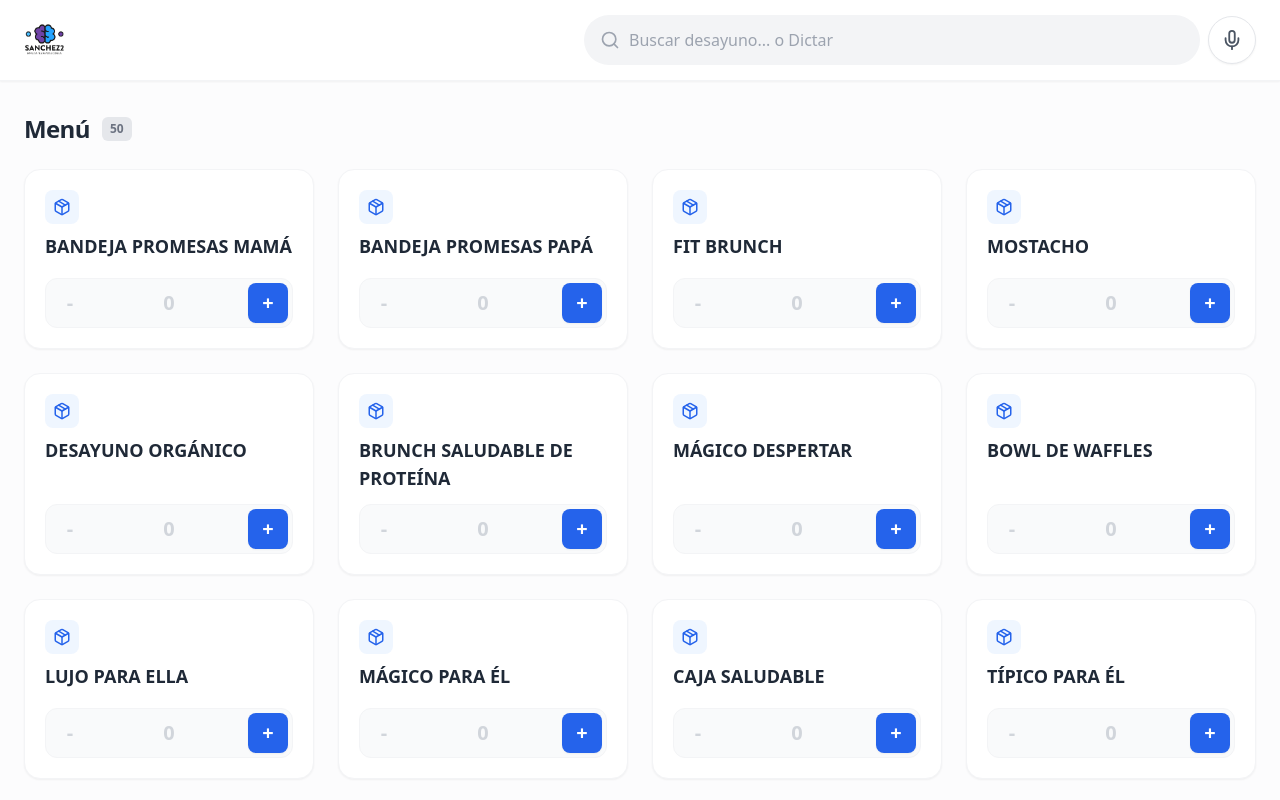
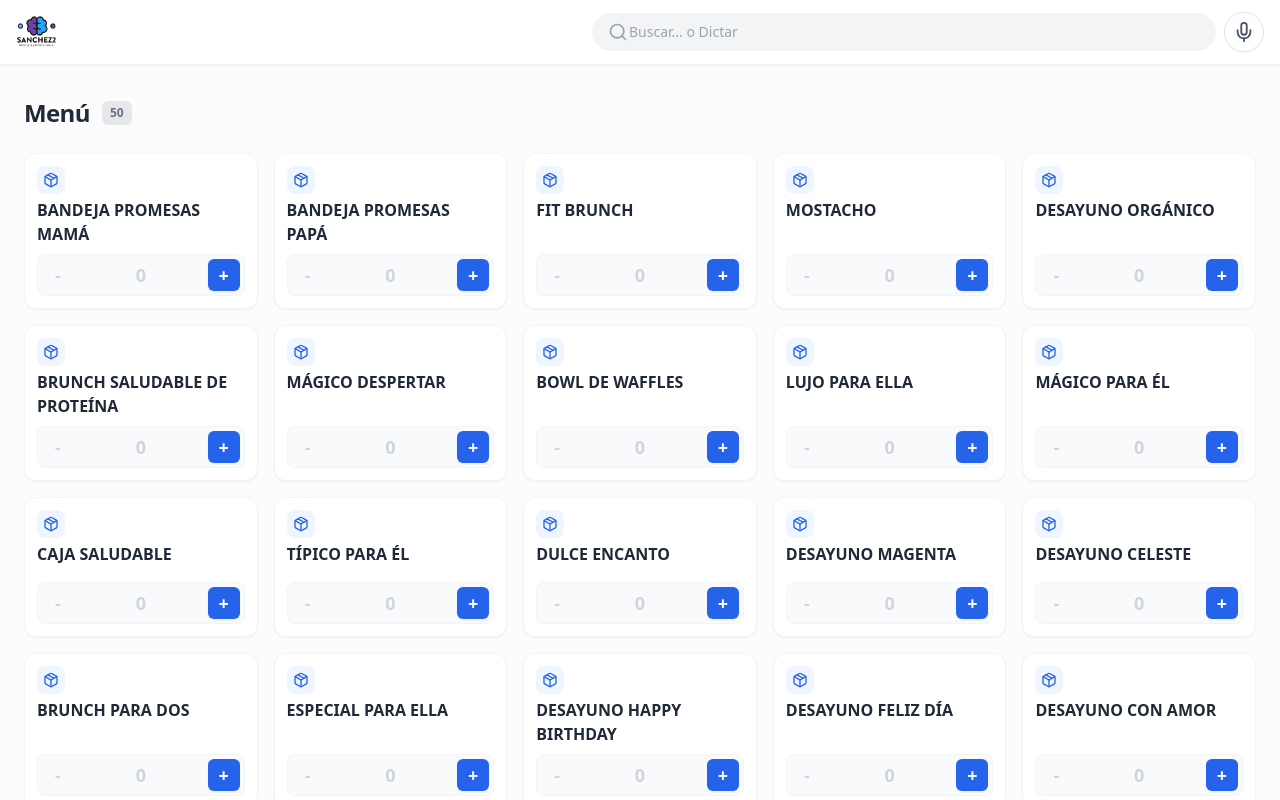
Before and after one commit to SANCHEZ2CO/macrosoft, a React (Vite) app: page / in a window 1280 px wide. Shown: the top 800 px of the page. Built offline with nearby package versions, Linux system fonts and the light colour scheme.

Commit message:
Feat: Upgrade App with Cart Modal, PDF Reports, and Compact UI

```diff
--- a/package.json
+++ b/package.json
@@ -10,6 +10,8 @@
     "preview": "vite preview"
   },
   "dependencies": {
+    "jspdf": "^3.0.4",
+    "jspdf-autotable": "^5.0.2",
     "lucide-react": "^0.555.0",
     "react": "^19.2.0",
     "react-dom": "^19.2.0",
--- a/src/App.jsx
+++ b/src/App.jsx
@@ -3,7 +3,9 @@ import 'regenerator-runtime/runtime';
 import SpeechRecognition, { useSpeechRecognition } from 'react-speech-recognition';
 import stringSimilarity from 'string-similarity';
 import { menuData } from './data/menuData';
-import { ShoppingCart, ChefHat, Search, ArrowLeft, Trash2, Mic, MicOff, CheckCircle, Package, Loader2, AlertTriangle, X } from 'lucide-react';
+import { ShoppingCart, ChefHat, Search, ArrowLeft, Trash2, Mic, MicOff, CheckCircle, Package, Loader2, AlertTriangle, X, FileText, List } from 'lucide-react';
+import jsPDF from 'jspdf';
+import autoTable from 'jspdf-autotable';
 
 // URL del Logo (Cámbiala aquí una sola vez)
 const BRAND_LOGO = "/logo.png";
@@ -62,12 +64,85 @@ const ConfirmationModal = ({ isOpen, onClose, onConfirm, title, message }) => {
     );
 };
 
+// --- COMPONENTE MODAL DE CARRITO (HU-006) ---
+const CartModal = ({ isOpen, onClose, cart, menuData, onAdd, onRemove, onClear, onConfirm }) => {
+    if (!isOpen) return null;
+
+    const cartItems = Object.entries(cart).map(([id, qty]) => {
+        const product = menuData.find(p => p.id === id);
+        return product ? { ...product, qty } : null;
+    }).filter(Boolean);
+
+    return (
+        <div className="fixed inset-0 z-[60] flex items-center justify-center p-4 animate-in fade-in duration-200">
+            <div className="absolute inset-0 bg-black/60 backdrop-blur-sm" onClick={onClose}></div>
+            <div className="relative bg-white rounded-2xl shadow-2xl w-full max-w-lg flex flex-col max-h-[85vh] animate-in slide-in-from-bottom-10 duration-300">
+
+                {/* Header */}
+                <div className="p-4 border-b border-gray-100 flex justify-between items-center bg-gray-50 rounded-t-2xl">
+                    <h3 className="text-lg font-bold text-gray-800 flex items-center gap-2">
+                        <ShoppingCart className="text-blue-600" size={20} />
+                        Revisar Pedido
+                    </h3>
+                    <button onClick={onClose} className="p-2 hover:bg-gray-200 rounded-full transition-colors">
+                        <X size={20} className="text-gray-500" />
+                    </button>
+                </div>
+
+                {/* List */}
+                <div className="flex-1 overflow-y-auto p-4 space-y-3">
+                    {cartItems.length === 0 ? (
+                        <div className="text-center py-10 text-gray-400">
+                            <Package size={48} className="mx-auto mb-3 opacity-50" />
+                            <p>El carrito está vacío</p>
+                        </div>
+                    ) : (
+                        cartItems.map(item => (
+                            <div key={item.id} className="flex items-center justify-between bg-white border border-gray-100 p-3 rounded-xl shadow-sm">
+                                <div className="flex-1 min-w-0 pr-4">
+                                    <p className="font-bold text-gray-800 truncate">{item.name}</p>
+                                    <p className="text-xs text-gray-500">ID: {item.id}</p>
+                                </div>
+                                <div className="flex items-center gap-3">
+                                    <button onClick={() => onRemove(item.id)} className="w-8 h-8 flex items-center justify-center bg-gray-100 hover:bg-red-100 text-gray-600 hover:text-red-600 rounded-lg transition-colors font-bold">-</button>
+                                    <span className="w-6 text-center font-bold text-lg">{item.qty}</span>
+                                    <button onClick={() => onAdd(item.id)} className="w-8 h-8 flex items-center justify-center bg-blue-50 hover:bg-blue-100 text-blue-600 rounded-lg transition-colors font-bold">+</button>
+                                </div>
+                            </div>
+                        ))
+                    )}
+                </div>
+
+                {/* Footer */}
+                <div className="p-4 border-t border-gray-100 bg-gray-50 rounded-b-2xl space-y-3">
+                    {cartItems.length > 0 && (
+                        <button
+                            onClick={onClear}
+                            className="w-full py-2 text-red-500 text-sm font-medium hover:bg-red-50 rounded-lg transition-colors flex items-center justify-center gap-2"
+                        >
+                            <Trash2 size={16} /> Vaciar Todo
+                        </button>
+                    )}
+                    <button
+                        onClick={onConfirm}
+                        className="w-full bg-blue-600 hover:bg-blue-700 text-white py-3 rounded-xl font-bold shadow-lg shadow-blue-600/20 flex items-center justify-center gap-2 transform active:scale-95 transition-all"
+                    >
+                        <ChefHat size={20} />
+                        CONFIRMAR Y COCINAR
+                    </button>
+                </div>
+            </div>
+        </div>
+    );
+};
+
 export default function App() {
     const [cart, setCart] = useState({});
     const [searchTerm, setSearchTerm] = useState("");
     const [view, setView] = useState('dashboard');
     const [lastAdded, setLastAdded] = useState(null);
     const [isLoading, setIsLoading] = useState(false);
+    const [isCartOpen, setIsCartOpen] = useState(false); // HU-006
 
     // Estado para el Modal de Confirmación
     const [confirmModal, setConfirmModal] = useState({
@@ -223,6 +298,39 @@ export default function App() {
         }
     };
 
+    // --- HU-007: GENERACIÓN DE PDF ---
+    const handleDownloadPDF = () => {
+        const doc = new jsPDF();
+        const fecha = new Date().toLocaleString();
+
+        // Encabezado
+        doc.setFontSize(18);
+        doc.setTextColor(40);
+        doc.text("Desayunos del Cielo - Reporte de Producción", 14, 22);
+
+        doc.setFontSize(10);
+        doc.setTextColor(100);
+        doc.text(`Generado: ${fecha}`, 14, 30);
+
+        // Tabla
+        const tableData = productionList.map(item => [item.nombre, item.total]);
+
+        autoTable(doc, {
+            head: [['Insumo / Actividad', 'Cantidad Total']],
+            body: tableData,
+            startY: 35,
+            theme: 'striped',
+            headStyles: { fillColor: [41, 128, 185] },
+            styles: { fontSize: 10, cellPadding: 3 },
+        });
+
+        // Pie de página
+        const finalY = doc.lastAutoTable.finalY || 40;
+        doc.text(`Total Desayunos Vendidos: ${totalItems}`, 14, finalY + 10);
+
+        doc.save(`produccion_${Date.now()}.pdf`);
+    };
+
     // --- 3. LÓGICA DE CÁLCULO (KITCHEN) ---
     const productionList = useMemo(() => {
         const ingredientesTotales = {};
@@ -287,7 +395,13 @@ export default function App() {
                             onClick={() => switchView('dashboard')}
                             className="w-full sm:w-auto flex items-center justify-center gap-2 bg-gray-700 hover:bg-gray-600 text-white px-5 py-2.5 rounded-lg transition-all"
                         >
-                            <ArrowLeft size={18} /> Volver / Editar
+                            <ArrowLeft size={18} /> Volver
+                        </button>
+                        <button
+                            onClick={handleDownloadPDF}
+                            className="w-full sm:w-auto flex items-center justify-center gap-2 bg-blue-600 hover:bg-blue-500 text-white px-5 py-2.5 rounded-lg transition-all shadow-lg"
+                        >
+                            <FileText size={18} /> Descargar PDF
                         </button>
                     </header>
 
@@ -326,11 +440,11 @@ export default function App() {
                 </div>
             )}
 
-            {/* VISTA: DASHBOARD */}
+            {/* VISTA: DASHBOARD (HU-008: Slim Header & Compact UI) */}
             {view === 'dashboard' && (
                 <div className="min-h-screen bg-gray-50/50 font-sans pb-32">
                     <header className="bg-white sticky top-0 z-30 shadow-sm border-b border-gray-100 transition-all">
-                        <div className="max-w-7xl mx-auto px-4 sm:px-6 h-auto sm:h-20 py-3 sm:py-0 flex flex-col sm:flex-row items-center justify-between gap-3">
+                        <div className="max-w-7xl mx-auto px-3 sm:px-4 h-auto sm:h-16 py-2 sm:py-0 flex flex-col sm:flex-row items-center justify-between gap-2">
 
                             <div className="w-full sm:w-auto flex justify-between items-center">
                                 <img src={BRAND_LOGO} alt="Logo Marca" className="h-10 object-contain opacity-90" />
@@ -354,8 +468,8 @@ export default function App() {
                                     <Search className="absolute left-4 top-1/2 -translate-y-1/2 text-gray-400 group-focus-within:text-blue-500 transition-colors" size={20} />
                                     <input
                                         type="text"
-                                        placeholder="Buscar desayuno... o Dictar"
-                                        className="w-full pl-11 pr-4 py-3 rounded-full bg-gray-100 border border-transparent focus:bg-white focus:border-blue-200 focus:ring-4 focus:ring-blue-50 focus:outline-none transition-all"
+                                        placeholder="Buscar... o Dictar"
+                                        className="w-full pl-9 pr-4 py-2 rounded-full bg-gray-100 border border-transparent focus:bg-white focus:border-blue-200 focus:ring-4 focus:ring-blue-50 focus:outline-none transition-all text-sm"
                                         value={searchTerm}
                                         onChange={(e) => setSearchTerm(e.target.value)}
                                     />
@@ -363,7 +477,7 @@ export default function App() {
 
                                 <button
                                     onClick={toggleMic}
-                                    className={`p-3 rounded-full transition-all shadow-sm flex-shrink-0 relative
+                                    className={`p-2 rounded-full transition-all shadow-sm flex-shrink-0 relative
                     ${listening
                                             ? 'bg-red-50 text-red-600 ring-2 ring-red-100'
                                             : 'bg-white text-gray-600 border border-gray-200 hover:bg-gray-50'
@@ -434,23 +548,23 @@ export default function App() {
                             )}
                         </div>
 
-                        <div className="grid grid-cols-1 sm:grid-cols-2 lg:grid-cols-3 xl:grid-cols-4 gap-4 sm:gap-6">
+                        <div className="grid grid-cols-2 md:grid-cols-3 lg:grid-cols-4 xl:grid-cols-5 gap-3 sm:gap-4">
                             {filteredProducts.map(product => {
                                 const qty = cart[product.id] || 0;
                                 return (
-                                    <div key={product.id} className={`group relative bg-white rounded-2xl p-4 sm:p-5 border transition-all duration-200 flex flex-col justify-between min-h-[180px] ${qty > 0 ? 'border-blue-500 ring-4 ring-blue-50/50 shadow-lg' : 'border-gray-100 shadow-sm hover:shadow-md'}`}>
-                                        <div className="mb-3">
-                                            <div className="flex justify-between items-start mb-2">
-                                                <div className="bg-blue-50 text-blue-600 p-2 rounded-lg"><Package size={18} /></div>
-                                                {qty > 0 && <span className="bg-blue-600 text-white text-[10px] font-bold px-2 py-1 rounded-full">{qty}</span>}
+                                    <div key={product.id} className={`group relative bg-white rounded-xl p-3 border transition-all duration-200 flex flex-col justify-between min-h-[140px] ${qty > 0 ? 'border-blue-500 ring-2 ring-blue-50/50 shadow-md' : 'border-gray-100 shadow-sm hover:shadow-md'}`}>
+                                        <div className="mb-2">
+                                            <div className="flex justify-between items-start mb-1">
+                                                <div className="bg-blue-50 text-blue-600 p-1.5 rounded-lg"><Package size={16} /></div>
+                                                {qty > 0 && <span className="bg-blue-600 text-white text-[10px] font-bold px-2 py-0.5 rounded-full">{qty}</span>}
                                             </div>
-                                            <h3 className="font-bold text-gray-800 text-base sm:text-lg leading-snug group-hover:text-blue-600 transition-colors">{product.name}</h3>
+                                            <h3 className="font-bold text-gray-800 text-sm sm:text-base leading-tight group-hover:text-blue-600 transition-colors line-clamp-2">{product.name}</h3>
                                         </div>
 
-                                        <div className="mt-auto flex items-center bg-gray-50 rounded-xl p-1 gap-1 border border-gray-100">
-                                            <button onClick={() => handleRemove(product.id)} className={`w-10 h-10 flex items-center justify-center rounded-lg font-bold text-xl transition-all ${qty === 0 ? 'text-gray-300' : 'bg-white text-gray-700 shadow-sm hover:text-red-500 active:scale-90'}`} disabled={qty === 0}>-</button>
-                                            <div className="flex-1 text-center"><span className={`text-xl font-bold ${qty > 0 ? 'text-gray-900' : 'text-gray-300'}`}>{qty}</span></div>
-                                            <button onClick={() => handleAdd(product.id)} className="w-10 h-10 flex items-center justify-center bg-blue-600 text-white rounded-lg shadow-sm hover:bg-blue-700 font-bold text-xl active:scale-90 transition-all">+</button>
+                                        <div className="mt-auto flex items-center bg-gray-50 rounded-lg p-1 gap-1 border border-gray-100">
+                                            <button onClick={() => handleRemove(product.id)} className={`w-8 h-8 flex items-center justify-center rounded-md font-bold text-lg transition-all ${qty === 0 ? 'text-gray-300' : 'bg-white text-gray-700 shadow-sm hover:text-red-500 active:scale-90'}`} disabled={qty === 0}>-</button>
+                                            <div className="flex-1 text-center"><span className={`text-lg font-bold ${qty > 0 ? 'text-gray-900' : 'text-gray-300'}`}>{qty}</span></div>
+                                            <button onClick={() => handleAdd(product.id)} className="w-8 h-8 flex items-center justify-center bg-blue-600 text-white rounded-md shadow-sm hover:bg-blue-700 font-bold text-lg active:scale-90 transition-all">+</button>
                                         </div>
                                     </div>
                                 );
@@ -473,15 +587,33 @@ export default function App() {
                                 </div>
 
                                 <button
-                                    onClick={() => switchView('cocina')}
+                                    onClick={() => setIsCartOpen(true)}
                                     className="bg-blue-600 hover:bg-blue-500 text-white px-6 sm:px-8 py-3 rounded-xl font-bold text-sm sm:text-base shadow-lg shadow-blue-600/30 flex items-center gap-2 transform active:scale-95 transition-all"
                                 >
-                                    <ChefHat size={18} />
-                                    <span className="hidden sm:inline">ENVIAR A</span> COCINA
+                                    <List size={18} />
+                                    <span className="hidden sm:inline">REVISAR</span> ({totalItems})
                                 </button>
                             </div>
                         </div>
                     )}
+
+                    {/* Cart Modal */}
+                    <CartModal
+                        isOpen={isCartOpen}
+                        onClose={() => setIsCartOpen(false)}
+                        cart={cart}
+                        menuData={menuData}
+                        onAdd={handleAdd}
+                        onRemove={handleRemove}
+                        onClear={() => {
+                            requestConfirmation('¿Vaciar todo?', 'Se borrarán todos los items.', clearCart);
+                            setIsCartOpen(false);
+                        }}
+                        onConfirm={() => {
+                            setIsCartOpen(false);
+                            switchView('cocina');
+                        }}
+                    />
 
 
                 </div>
```
Also changed, not shown: 1 other file (tests, documents, lock files or other folders).
